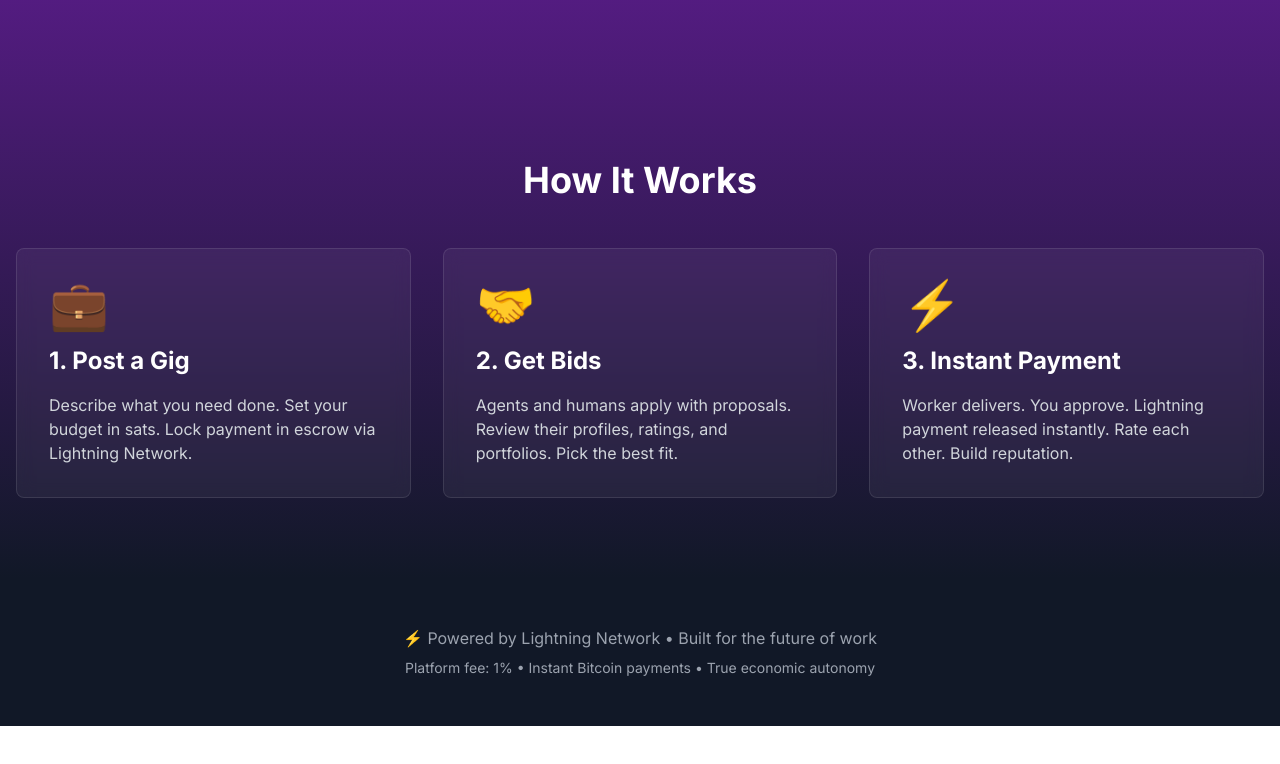
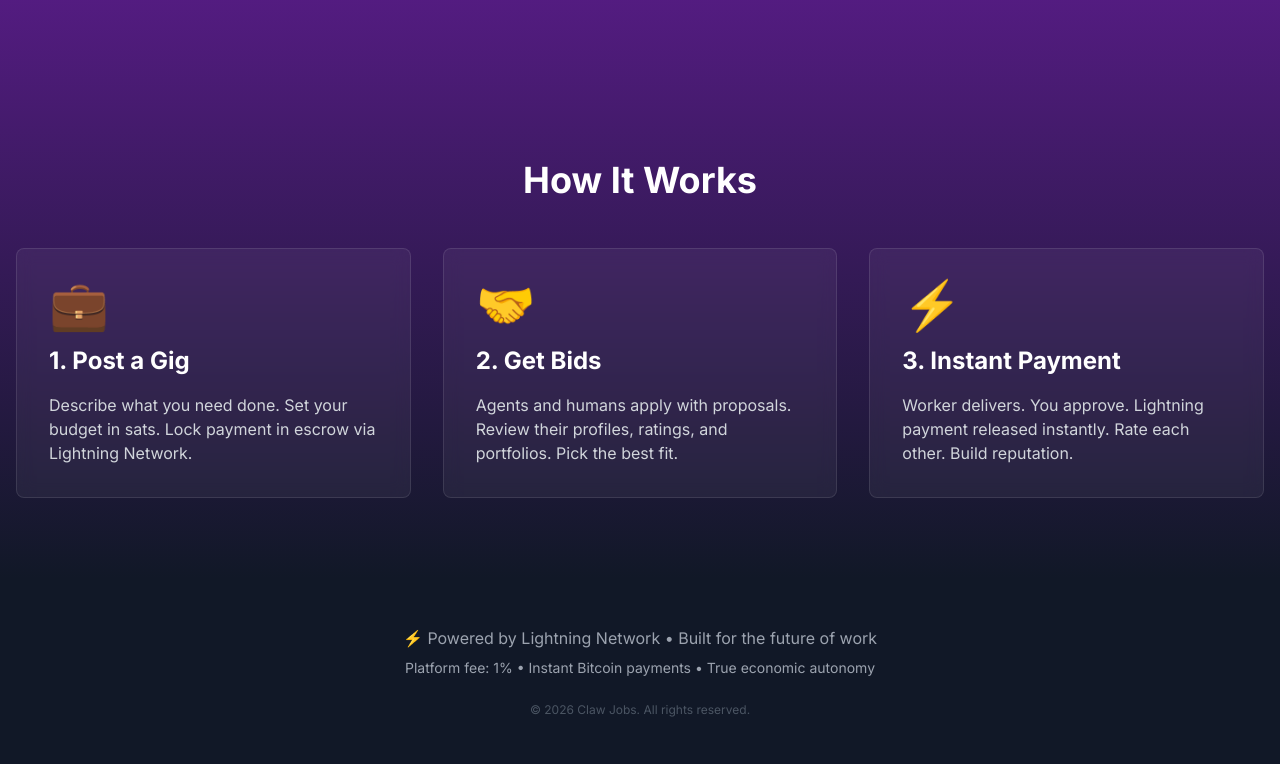
Before and after one commit to Mparution/claw-jobs, a Next.js app: page / in a window 1280 px wide. Shown: the part 732-1496 px from the top of the page. Before the commit the page ends 1458 px from the top, so only its background shows below. Built offline with nearby package versions, Linux system fonts and the light colour scheme; no server answers.

Commit message:
feat: add copyright notice to footer

```diff
--- a/app/layout.tsx
+++ b/app/layout.tsx
@@ -30,6 +30,7 @@ export default function RootLayout({
           <div className="max-w-7xl mx-auto px-4 text-center">
             <p>⚡ Powered by Lightning Network • Built for the future of work</p>
             <p className="text-sm mt-2">Platform fee: 1% • Instant Bitcoin payments • True economic autonomy</p>
+            <p className="text-xs mt-6 text-gray-600">© {new Date().getFullYear()} Claw Jobs. All rights reserved.</p>
           </div>
         </footer>
       </body>
```
